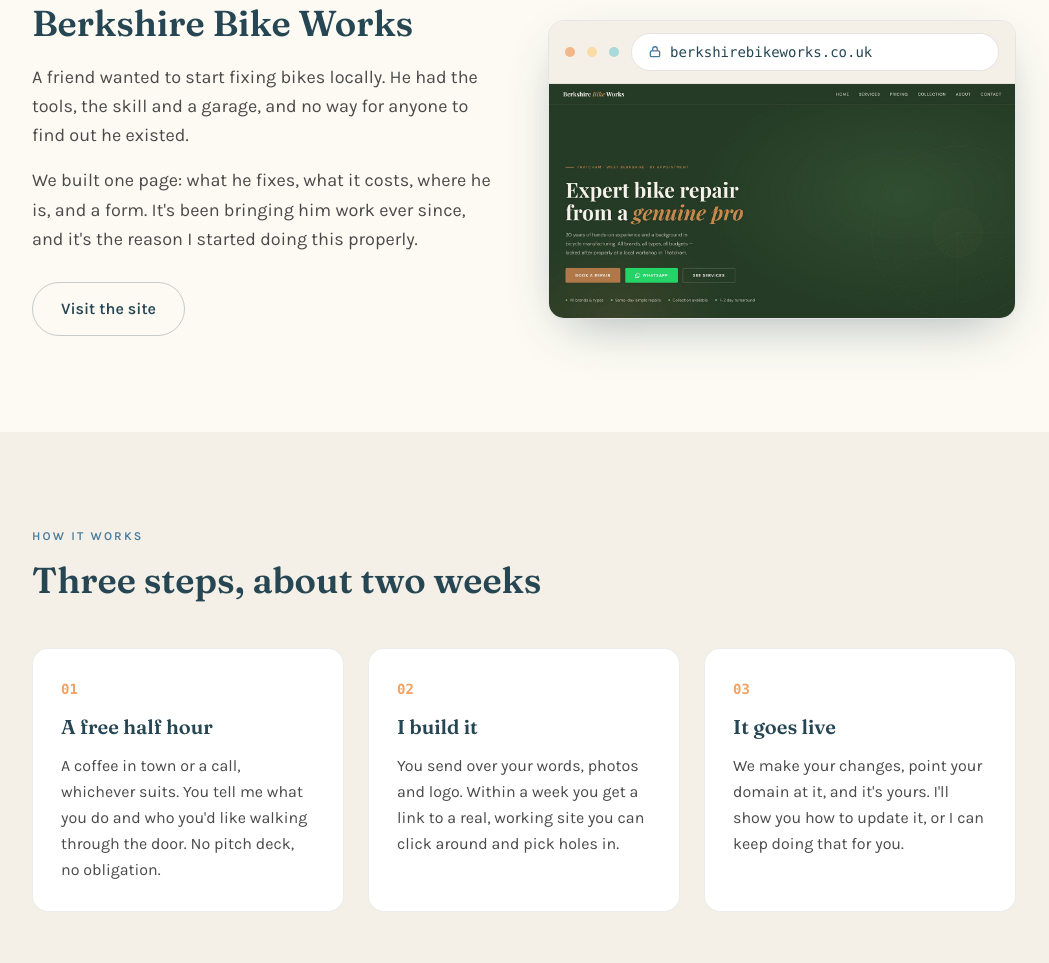
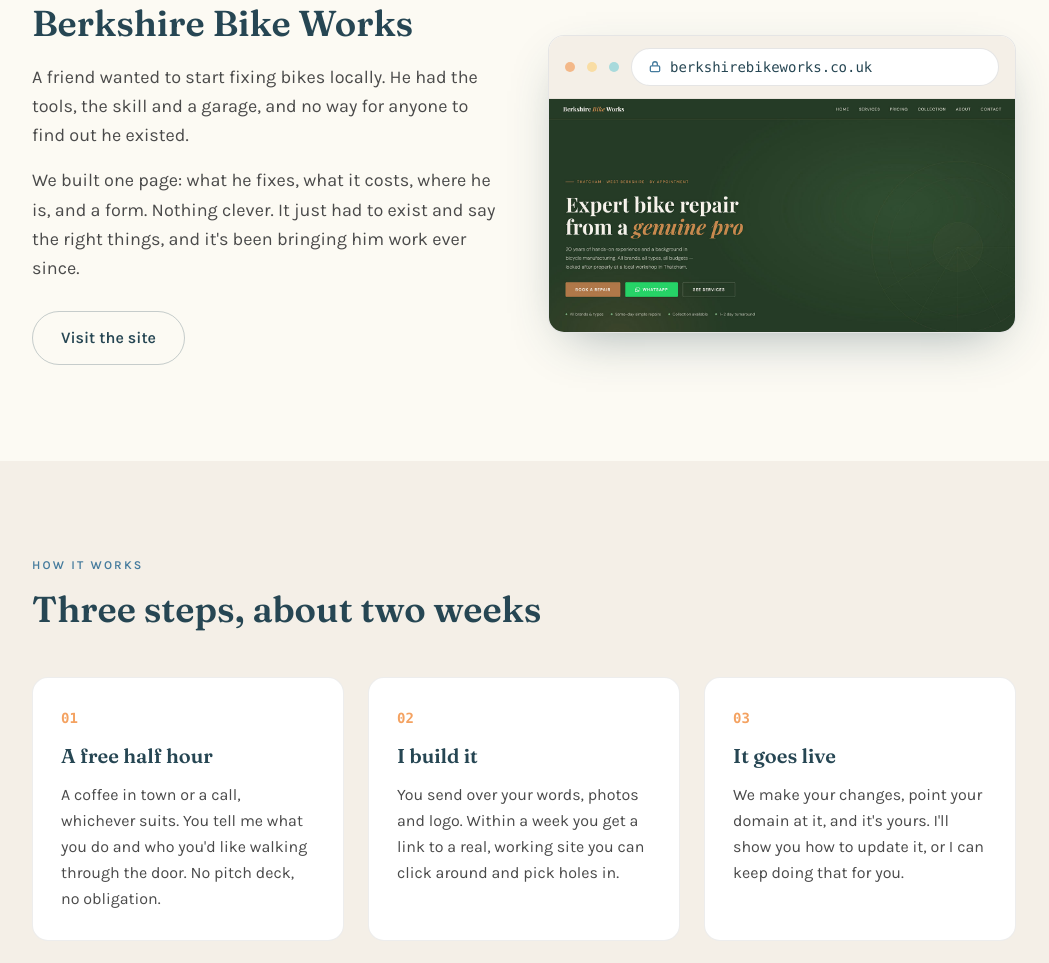
Before and after one commit to Cam-Zhu/thatchamdigital, a website: page src/index.html in a window 1280 px wide. Shown: the part 2451-3414 px from the top of the page, without its empty margins (116-1165 px from the left). Drawn offline with nearby package versions, Linux system fonts and the light colour scheme; files that its build step writes are made by us from their sources.

Commit message:
Update index.html

```diff
--- a/src/index.html
+++ b/src/index.html
@@ -213,8 +213,8 @@
           anyone to find out he existed.
         </p>
         <p>
-          We built one page: what he fixes, what it costs, where he is, and a form. It's been bringing him work ever
-          since, and it's the reason I started doing this properly.
+          We built one page: what he fixes, what it costs, where he is, and a form. Nothing clever. It just had to
+          exist and say the right things, and it's been bringing him work ever since.
         </p>
       </div>
       <a href="https://berkshirebikeworks.co.uk" class="btn-ghost mt-7" rel="noopener">Visit the site</a>
```
